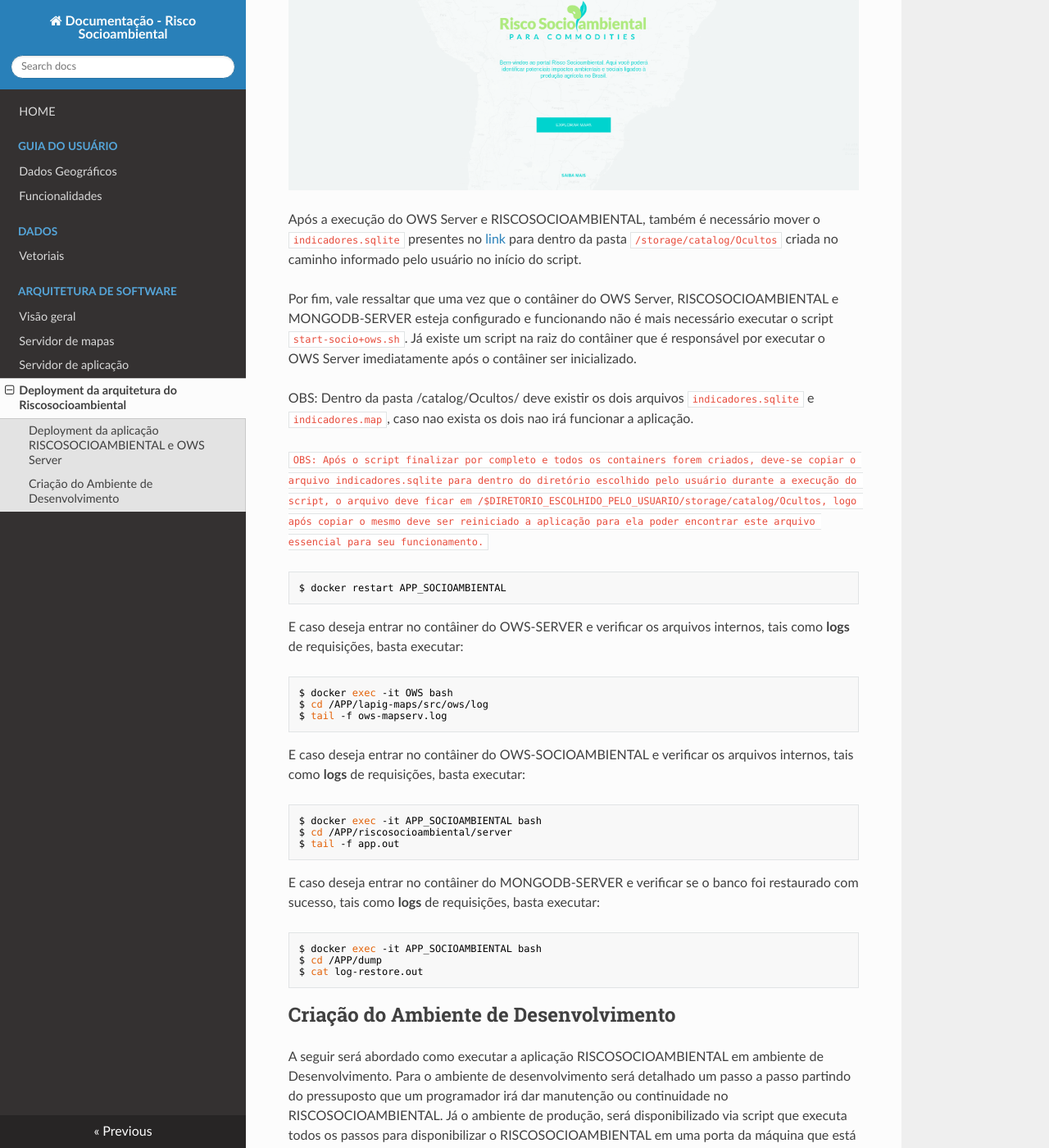
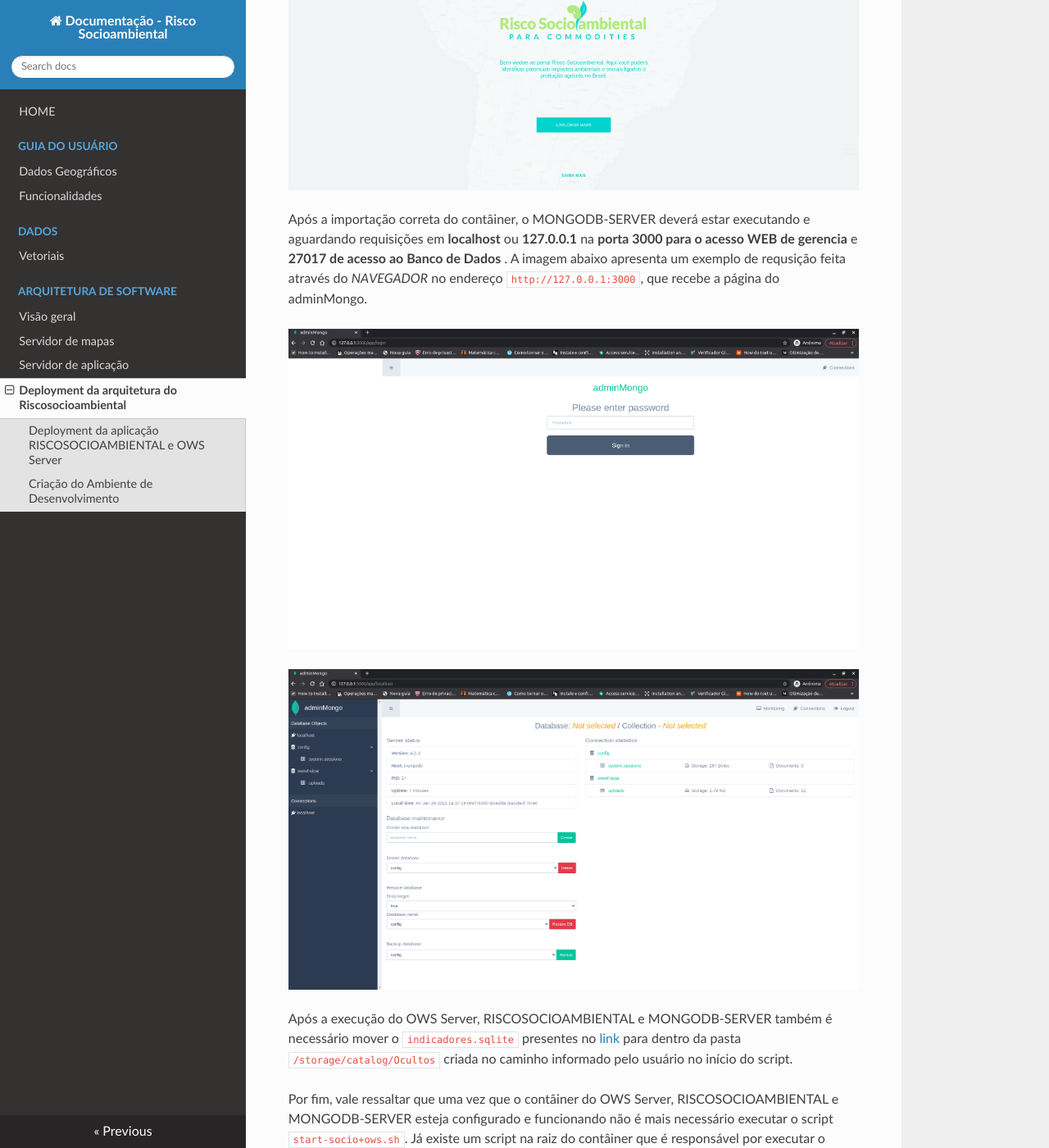
Before and after one commit to lapig-ufg/riscosocioambiental, an MkDocs documentation site: the page built from doc/docs/02-arq_execucao_risco.md, in a window 1280 px wide and 1400 px high, scrolled down 2550 px. Shown: the whole window at 82% size. Built offline with MkDocs 1.6.1, drawn with Linux system fonts in a browser that asks for light colours; nearby versions of some CDN libraries.

Commit message:
Docs - Atualização Deployment da aplicação

```diff
--- a/doc/docs/02-arq_execucao_risco.md
+++ b/doc/docs/02-arq_execucao_risco.md
@@ -62,7 +62,13 @@ Após a importação correta do contâiner, o RISCOSOCIOAMBIENTAL deverá estar
 
 ![Requisicao ao OWS](imgs/02/ows-standalone/exec-ows-9.png)
 
-Após a execução do OWS Server e RISCOSOCIOAMBIENTAL, também é necessário mover o `indicadores.sqlite` presentes no [link](https://drive.google.com/file/d/1Qww9WQ7G1YHZ1ndLEYzrTrcjAklTRP1v/view?usp=sharing) para dentro da pasta `/storage/catalog/Ocultos` criada no caminho informado pelo usuário no início do script.
+Após a importação correta do contâiner, o MONGODB-SERVER deverá estar executando e aguardando requisições em **localhost** ou **127.0.0.1** na **porta 3000 para o acesso WEB de gerencia** e **27017 de acesso ao Banco de Dados**  . A imagem abaixo apresenta um exemplo de requsição feita através do *NAVEGADOR* no endereço `http://127.0.0.1:3000`, que recebe a página do adminMongo.
+
+![Requisicao ao OWS](imgs/02/mongodb/mongo01.png)
+
+![Requisicao ao OWS](imgs/02/mongodb/mongo03.png)
+
+Após a execução do OWS Server, RISCOSOCIOAMBIENTAL e MONGODB-SERVER também é necessário mover o `indicadores.sqlite` presentes no [link](https://drive.google.com/file/d/1Qww9WQ7G1YHZ1ndLEYzrTrcjAklTRP1v/view?usp=sharing) para dentro da pasta `/storage/catalog/Ocultos` criada no caminho informado pelo usuário no início do script.
 
 Por fim, vale ressaltar que uma vez que o contâiner do OWS Server, RISCOSOCIOAMBIENTAL e MONGODB-SERVER esteja configurado e funcionando não é mais necessário executar o script `start-socio+ows.sh`. Já existe um script na raiz do contâiner que é responsável por executar o OWS Server imediatamente após o contâiner ser inicializado.
 
```
Also changed, not shown: doc/docs/imgs/02/mongodb/mongo01.png (added), doc/docs/imgs/02/mongodb/mongo02.png (added), doc/docs/imgs/02/mongodb/mongo03.png (added).
